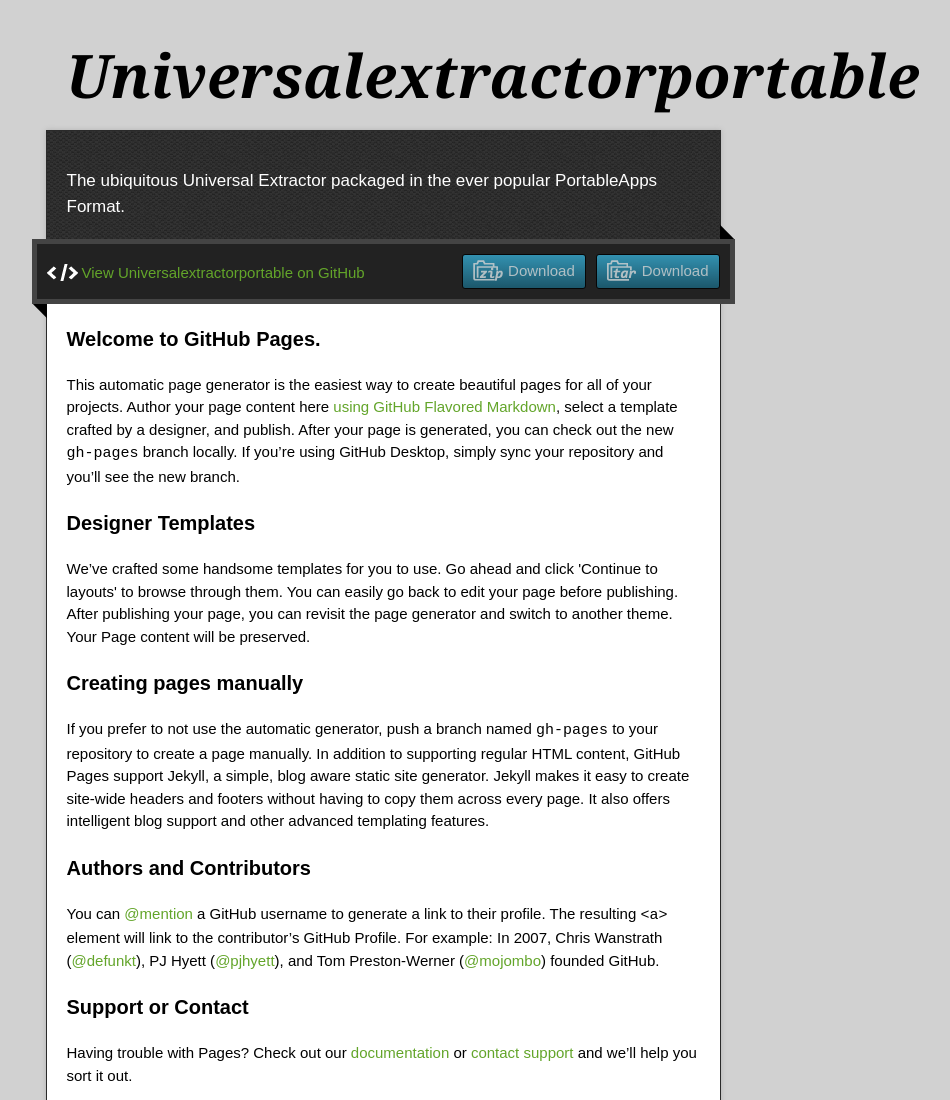
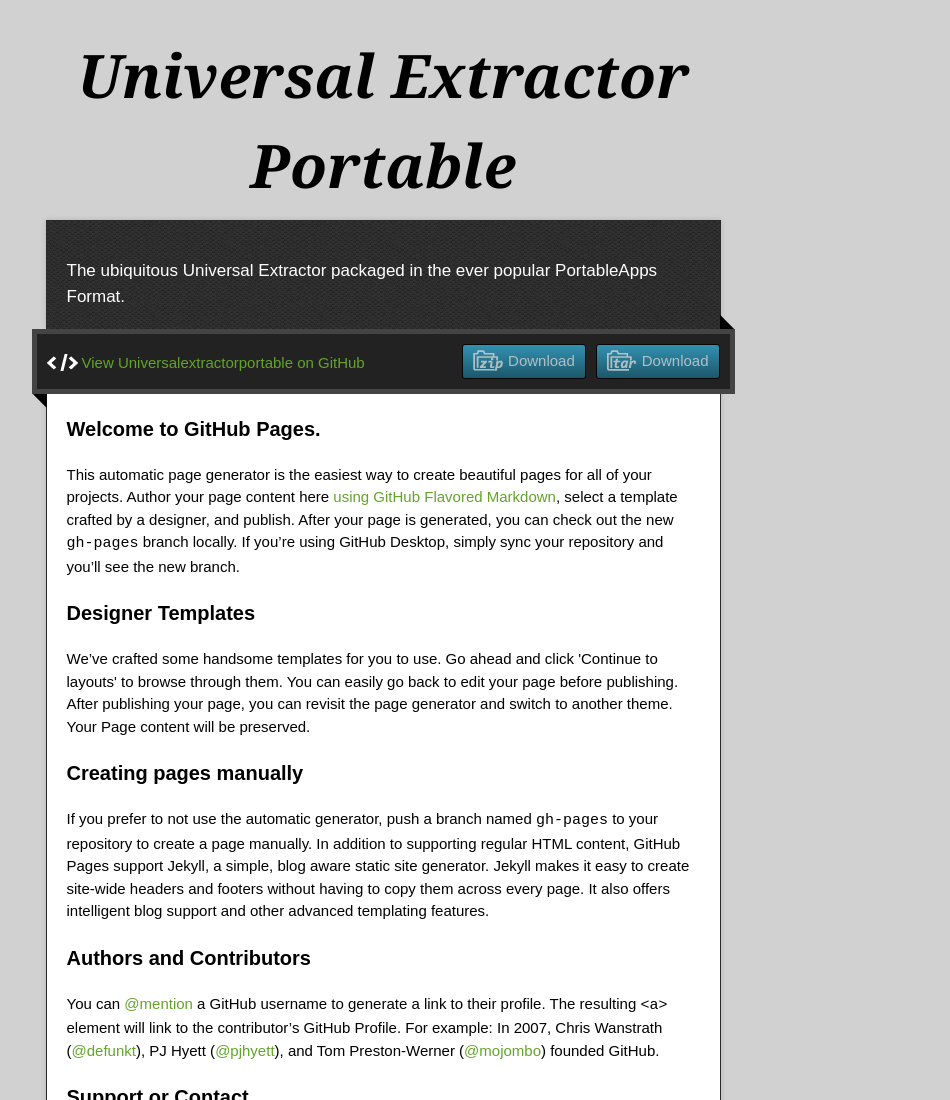
Before and after one commit to dan-carroll/UniversalExtractorPortable, a plain HTML site: page index.html in a window 1280 px wide. Shown: the top 1100 px of the page, without its empty margins (257-1207 px from the left). Drawn offline with nearby package versions, Linux system fonts and the light colour scheme.

Commit message:
Update index.html

```diff
--- a/index.html
+++ b/index.html
@@ -11,7 +11,7 @@
   <script type="text/javascript" src="https://ajax.googleapis.com/ajax/libs/jquery/1.7.1/jquery.min.js"></script>
   <script type="text/javascript" src="javascripts/script.js"></script>
 
-  <title>Universalextractorportable</title>
+  <title>Universal Extractor Portable</title>
   <meta name="description" content="The ubiquitous Universal Extractor packaged in the ever popular PortableApps Format.">
 
   <meta name="viewport" content="width=device-width,initial-scale=1">
@@ -22,7 +22,7 @@
 
   <div class="wrapper">
     <header>
-      <h1 class="title">Universalextractorportable</h1>
+      <h1 class="title">Universal Extractor Portable</h1>
     </header>
     <div id="container">
       <p class="tagline">The ubiquitous Universal Extractor packaged in the ever popular PortableApps Format.</p>
```
